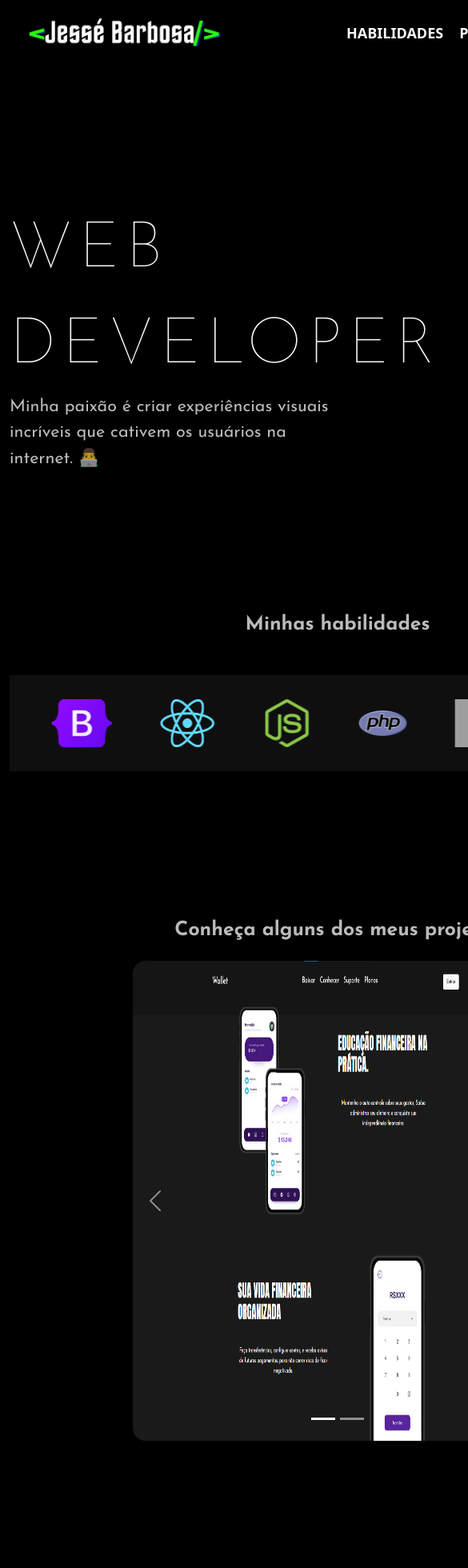
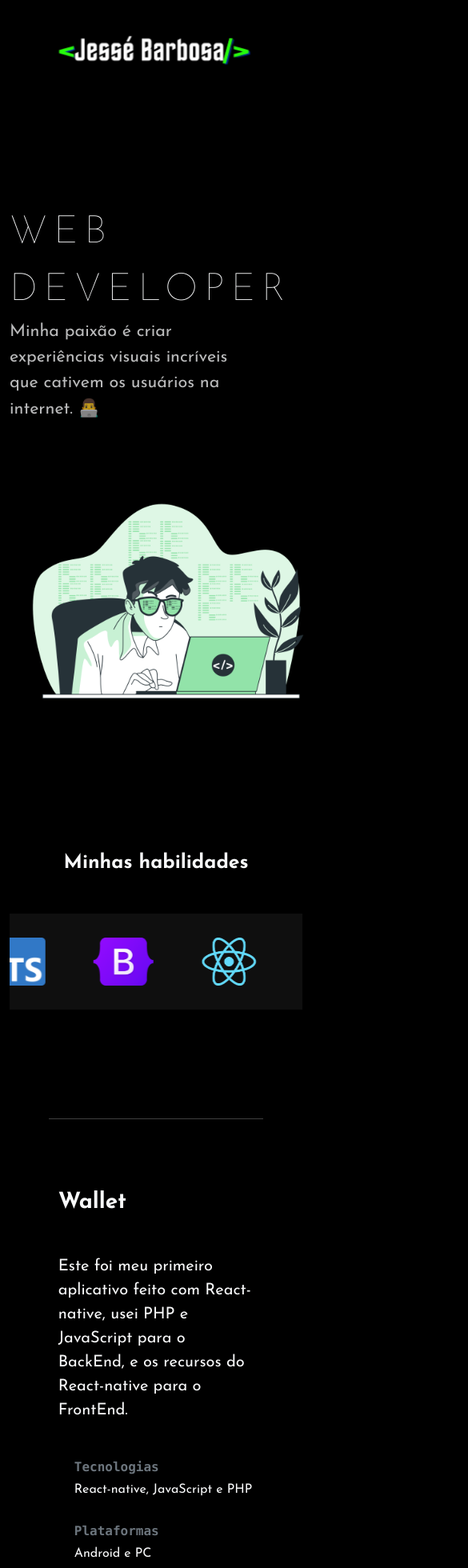
Before and after one commit to jesse-barbosa/jesse-barbosa.github.io, a React (Create React App) app: page / in a window 390 px wide. Shown: the top 1960 px of the page at 80% size, 585 px wide, since content can reach past the window. Built offline with nearby package versions, Linux system fonts and the light colour scheme; grey boxes are pictures that could not be loaded.

Commit message:
Responsiveness, changing layout of the project section, and animations

```diff
--- a/public/index.html
+++ b/public/index.html
@@ -6,11 +6,11 @@
     <meta name="theme-color" content="#000000" />
     <meta
       name="description"
-      content="Meu site pessoal "
+      content="Meu site pessoal feito com React 🤍"
     />
     <title>🤍 Jessé Barbosa</title>
   </head>
-  <body>
+  <body class="body">
     <div id="root"></div>
   </body>
 </html>
--- a/src/App.css
+++ b/src/App.css
@@ -1,7 +1,6 @@
 @import url('https://fonts.googleapis.com/css2?family=Josefin+Sans:ital,wght@0,100..700;1,100..700&display=swap');
 
 /* Animações */
-
 @keyframes scroll-left {
   0% {
     transform: translateX(0);
@@ -10,93 +9,153 @@
     transform: translateX(-15%);
   }
 }
+
+@keyframes slide-down {
+  0% {
+    transform: translateY(10%);
+    opacity: 0.4;
+  }
+  100% {
+    transform: translateY(0);
+    opacity: 1;
+  }
+}
+
+@keyframes slide-top {
+  0% {
+    transform: translateY(-20%);
+    opacity: 0.6;
+  }
+  100% {
+    transform: translateY(0);
+    opacity: 1;
+  }
+}
+@keyframes slide-left {
+  0% {
+    transform: translateX(10%);
+  }
+  100% {
+    transform: translateX(0);
+  }
+}
 /* Estilos globais */
-*{
+* {
   margin: 0;
   padding: 0;
+  box-sizing: border-box;
 }
+
+.body {
+  background-color: #000;
+  color: #fff;
+  font-family: 'Josefin Sans', sans-serif;
+  overflow-x: hidden;
+}
+
 .App {
-  background-color: #000000;
+  background-color: #000;
   min-height: 100vh;
-  min-width: 100vh;
 }
+
 .josefin-sans {
-  font-family: "Josefin Sans", sans-serif;
-  font-optical-sizing: auto;
-  font-style: normal;
+  font-family: 'Josefin Sans', sans-serif;
 }
+
+.bg-darker {
+  background-color: rgba(26, 26, 26, 0.6) !important ;
+}
+
 .text-green {
   color: #4caf50;
-}
-.bg-darker {
-  background-color:rgba(26, 26, 26, 0.6);
-  /*  rgba(26, 26, 26, 0.6) */
 }
 
 /* Estilo para o cabeçalho */
 header {
+  position: sticky;
+  top: 10px;
   z-index: 1;
-  position: sticky;
-  top: 20px;
+  margin-top: 2.6rem;
+  animation: slide-top 0.5s ease-in-out;
+}
+
+#navbar {
   display: flex;
-  flex-direction: row;
-  justify-content: space-around;
+  justify-content: space-between;
+  align-items: center;
+  max-width: 1300px;
+  margin: 0 auto;
+  padding: 0 20px;
 }
-.icon-header {
-  height: 45px;
 
+.nav-brand img {
+  max-height: 45px;
 }
+
+.nav-list {
+  list-style: none;
+  display: flex;
+  gap: 20px;
+  flex-wrap: wrap;
+}
+
 .nav-item {
   text-decoration: none;
-  margin: 0px 10px;
-  font-size: 18px;
   color: #e1e1e1;
-  font-family: inherit;
-  font-weight: 800;
-  cursor: pointer;
-  position: relative;
-  border: none;
-  background: none;
-  text-transform: uppercase;
-  transition-timing-function: cubic-bezier(0.25, 0.8, 0.25, 1);
-  transition-duration: 400ms;
-  transition-property: color;
+  font-weight: 600;
+  transition: color 0.2s;
 }
+.nav-item:hover {
+  color: rgb(255, 0, 0);
+}
+@media (max-width: 768px) {
+  .nav-list {
+    flex-direction: column;
+    gap: 10px;
+    align-items: center;
+    background-color: #000;
+    padding: 10px 0;
+  }
 
-.nav-item:focus:after,
-.nav-item:hover:after {
-  width: 100%;
-  left: 0%;
-}
+  #navbar {
+    flex-direction: column;
+    align-items: flex-start;
+  }
 
-.nav-item:after {
-  content: "";
-  pointer-events: none;
-  bottom: 10px;
-  left: 50%;
-  position: absolute;
-  width: 0%;
-  height: 2px;
-  background-color: #fff;
-  transition-timing-function: cubic-bezier(0.25, 0.8, 0.25, 1);
-  transition-duration: 400ms;
-  transition-property: width, left;
+  .nav-brand,
+  .nav-list {
+    width: 100%;
+    text-align: center;
+  }
+
+  .nav-list {
+    display: none;
+  }
+
+  .nav-list.active {
+    display: flex;
+  }
 }
 
 /* Main */
 section {
-  margin-top: 10rem;
+  margin-top: 7.5rem;
+  animation: slide-down 0.5s ease-in;
 }
-.hand {
-  display: inline-block;
-  animation: hand 1s ease-out;
-}
+
 .title {
   font-size: 60pt;
   letter-spacing: 6pt;
   text-transform: uppercase;
   font-weight: 100;
 }
+
+@media (max-width: 768px) {
+  .title {
+    font-size: 3rem;
+  }
+}
+
 
 /* Estilo para o banner com rolagem infinita */
 .scrolling-banner {
@@ -116,32 +175,56 @@ section {
   margin: 30px;
 }
 
+/* Estilos para os projetos */
+main .projects .project {
+  opacity: 0;
+  margin-top: 7.5rem;
+  transform: translateX(10%);
+  transition: opacity 0.2s ease, transform 2s ease;
+}
+main .projects .project.animate {
+  opacity: 1;
+  transform: translateX(0);
+}
+/* About Section */
 .about {
   margin-top: 10rem;
+  padding: 20px;
+  text-align: center;
 }
+
 .about p {
-  font-size: 14pt;
   font-size: 16pt;
 }
+
 .photo {
   border-radius: 2rem;
-  height: 400px;
+  max-height: 400px;
+  max-width: 100%;
+  width: auto;
+  height: auto;
+  margin: 0 auto;
+  display: block;
+  object-fit: cover;
 }
 
 /* Estilos para o footer */
 footer {
   margin-top: 10rem;
+  padding: 10px 20px;
+  background-color: #000;
+  display: flex;
+  justify-content: space-between;
+  align-items: center;
 }
 
 .icones {
   display: flex;
-  justify-content: flex-end;
-  align-items: center;
+  gap: 10px;
 }
 
 .icones i {
-  transition: all 0.2s;
-  margin: 0 0.3rem;
+  transition: transform 0.2s;
 }
 
 .icones i:hover {
@@ -153,3 +236,15 @@ footer {
   color: #4caf50;
   font-size: 0.9em;
 }
+
+@media (max-width: 768px) {
+  footer {
+    flex-direction: column;
+    text-align: center;
+    gap: 10px;
+  }
+
+  .icones {
+    justify-content: center;
+  }
+}
--- a/src/App.js
+++ b/src/App.js
@@ -13,6 +13,8 @@ import 'bootstrap/dist/js/bootstrap.min.js';
 
 function App() {
   useEffect(() => {
+
+    // Feature para copiar email na área de transferência do usuário quando clicar no botão copyEmailButton
     const copyEmailButton = document.getElementById('copyEmailButton');
     if (copyEmailButton) {
       copyEmailButton.addEventListener('click', (event) => {
@@ -20,31 +22,37 @@ function App() {
         const email = 'barbosajesse419@gmail.com';
         navigator.clipboard.writeText(email).then(() => {
           const copyMessage = document.getElementById('copyMessage');
+
+          // Se o usuário copiar o email, a mensagem copyMessage aparece por 2 segundos
           if (copyMessage) {
             copyMessage.style.display = 'inline';
             setTimeout(() => {
               copyMessage.style.display = 'none';
             }, 2000);
           }
+          // Caso não dê certo de copiar, retorna um erro
         }).catch(err => {
           console.error('Erro ao copiar texto: ', err);
         });
       });
     }
+    // Função para animar os itens
+    function animateVisibleItems() {
+      const project = document.querySelectorAll('.project');
 
-    const sections = document.querySelectorAll('.fade-in');
-    const options = { threshold: 0.1 };
-    const observer = new IntersectionObserver((entries) => {
-      entries.forEach(entry => {
-        if (entry.isIntersecting) {
-          entry.target.classList.add('appear');
-          observer.unobserve(entry.target);
-        }
+      project.forEach(item => {
+          const rect = item.getBoundingClientRect();
+          const windowHeight = window.innerHeight || document.documentElement.clientHeight;
+          if (rect.top >= 0 && rect.top <= windowHeight) {
+              item.classList.add('animate');
+          }
       });
-    }, options);
+  }
+  // Chama a função quando o usuário rolar a tela pra baixo
+  animateVisibleItems();
+  window.addEventListener('scroll', animateVisibleItems);
 
-    sections.forEach(section => observer.observe(section));
-
+    // Feature para direcionar o usuário a uma seção da página pelos links do nav
     const navLinks = document.querySelectorAll('.nav-item');
     navLinks.forEach(link => {
       link.addEventListener('click', (event) => {
@@ -57,7 +65,7 @@ function App() {
       });
     });
 
-    // Clean up event listeners on component unmount
+
     return () => {
       if (copyEmailButton) {
         copyEmailButton.removeEventListener('click', () => {});
@@ -71,31 +79,39 @@ function App() {
   return (
     <div className="App">
       <header>
-        <div className="me-auto">
-          <img src={iconHeader} className="icon-header" alt="icon" />
-        </div>
-        <div className="nav mt-2 me-5">
+        <nav id="navbar">
+          <a href="index.html" className="nav-brand me-auto">
+            <img src={iconHeader} alt="icon" />
+          </a>
+        <ul className="nav-list mt-2 me-5">
+          <li>
           <a href="#skills" className="nav-item text-light fw-semibold">HABILIDADES</a>
+          </li>
+          <li>
           <a href="#projects" className="nav-item text-light fw-semibold">PROJETOS</a>
+          </li>
+          <li>
           <a href="#about" className="nav-item text-light fw-semibold">SOBRE MIM</a>
-        </div>
+          </li>
+        </ul>
+        </nav>
       </header>
       <main className="mt-5">
         <section>
           <div className="container flex-grow-1">
             <div className="row justify-content-center align-items-center mt-5">
-              <div className="col-8 text-start">
-                <p className="title josefin-sans text-light mt-5 mb-0">Web Developer</p>
-                <p className="josefin-sans text-light fs-4 opacity-75 w-75">Minha paixão é criar experiências visuais incríveis que cativem os usuários na internet. 👨‍💻</p>
+              <div className="col-md-8 text-start">
+                <p className="title text-light mt-5 mb-0">Web Developer</p>
+                <p className="text-light fs-4 opacity-75 w-75">Minha paixão é criar experiências visuais incríveis que cativem os usuários na internet. 👨‍💻</p>
               </div>
-              <div className="col-4">
+              <div className="col-md-4">
                 <img src={coding} alt="Coding..." height="400px"></img>
               </div>
             </div>
           </div>
         </section>
         <section id="skills">
-          <h2 className="josefin-sans text-light text-center fw-bolder my-4 mt-4 opacity-75">Minhas habilidades</h2>
+          <h2 className=" text-light text-center fw-bolder my-4 mt-4">Minhas habilidades</h2>
           <div className="container-fluid flex-grow-1">
             <div className="row justify-content-center align-items-center mt-5">
               <div className="container-fluid">
@@ -108,48 +124,63 @@ function App() {
         </section>
         <section id="projects">
           <div className="container w-75 rounded-4">
-            <div className="row justify-content-center align-items-center mt-5 px-5">
-              <h2 className="josefin-sans text-light text-center fw-bolder my-4 mt-4 opacity-75">Conheça alguns dos meus projetos</h2>
-              <div id="carouselExampleCaptions" className="carousel slide">
-                <div className="carousel-indicators">
-                  <button type="button" data-bs-target="#carouselExampleCaptions" data-bs-slide-to="0" className="active" aria-current="true" aria-label="Slide 1"></button>
-                  <button type="button" data-bs-target="#carouselExampleCaptions" data-bs-slide-to="1" aria-label="Slide 2"></button>
-                </div>
-                <div className="carousel-inner">
-                  <div className="carousel-item active">
-                    <img src={walletPrint} height="600px" className="d-block w-100 rounded-4" alt="..."></img>
-                    <div className="carousel-caption d-none d-md-block">
-                      <h2 className="fw-bolder text-green">Wallet</h2>
-                    </div>
+            <div className="row justify-content-center align-items-center mt-5">
+                <div className="projects">
+                  <div className="project mt-1">
+                  <hr />
+                    <div className="row">
+                      <div className="col-md-9 col-12 project-description p-4">
+                        <h1 className="fw-bolder text-light text-start my-5">Wallet</h1>
+                          <p className="text-light fs-5">
+                            Este foi meu primeiro aplicativo feito com React-native, usei PHP e JavaScript para o BackEnd, e os recursos do React-native para o FrontEnd.
+                          </p>
+                      </div>
+                      <div className="col-md-3 align-content-end">
+                      <ul>
+                        <li className="list-group-item text-secondary fw-bold font-monospace my-1">Tecnologias</li>
+                        <li className="list-group-item text-light">React-native, JavaScript e PHP</li>
+                        <br />
+                        <li className="list-group-item text-secondary fw-bold font-monospace my-1">Plataformas</li>
+                        <li className="list-group-item text-light">Android e PC</li>
+                      </ul>
+                      </div>
+                      </div>
+                      <img src={walletPrint} height="20%" className="d-block w-100 rounded-4" alt="..."></img>
                   </div>
-                  <div className="carousel-item">
-                    <img src={nottenPrint} height="600px" className="d-block w-100 rounded-4" alt="..."></img>
-                    <div className="carousel-caption d-none d-md-block">
-                      <h2 className="fw-bolder text-green">Notten</h2>
-                    </div>
+                  <div className="project">
+                  <hr />
+                    <div className="row">
+                      <div className="col-md-9 col-12 project-description p-4">
+                        <h1 className="fw-bolder text-light text-start my-5">Notten</h1>
+                          <p className="text-light fs-5">
+                            Este é um aplicativo Desktop de anotações feito com HTML, CSS, Bootstrap, JavaScript, e PHP para o Back-end.
+                          </p>
+                      </div>
+                      <div className="col-md-3 align-content-end">
+                      <ul>
+                        <li className="list-group-item text-secondary fw-bold font-monospace my-1">Tecnologias</li>
+                        <li className="list-group-item text-light">Electron, HTML, Bootstrap, CSS, JavaScript e PHP</li>
+                        <br />
+                        <li className="list-group-item text-secondary fw-bold font-monospace my-1">Plataformas</li>
+                        <li className="list-group-item text-light">PC</li>
+                      </ul>
+                      </div>
+                      </div>
+                      <img src={nottenPrint} height="20%" className="d-block w-100 rounded-4" alt="..."></img>
                   </div>
                 </div>
-                <button className="carousel-control-prev" type="button" data-bs-target="#carouselExampleCaptions" data-bs-slide="prev">
-                  <span className="carousel-control-prev-icon" aria-hidden="true"></span>
-                  <span className="visually-hidden">Previous</span>
-                </button>
-                <button className="carousel-control-next" type="button" data-bs-target="#carouselExampleCaptions" data-bs-slide="next">
-                  <span className="carousel-control-next-icon" aria-hidden="true"></span>
-                  <span className="visually-hidden">Next</span>
-                </button>
-              </div>
             </div>
           </div>
         </section>
         <section className="about" id="about">
           <div className="container bg-darker rounded-4 py-5">
             <div className="row">
-              <div className="col-6 text-center">
+              <div className="col-md-6 text-center">
                 <img className="photo" src={photo} alt="Foto de perfil"></img>
               </div>
-              <div className="col-5 text-center">
-                <h2 className="josefin-sans text-light fw-bolder mt-4">Sobre mim</h2>
-                <p className="josefin-sans fw-normal text-light text-center mt-5">
+              <div className="col-md-5 text-center">
+                <h2 className="text-light fw-bolder mt-4">Sobre mim</h2>
+                <p className="fw-normal text-light text-center mt-5">
                   Tenho 15 anos e atualmente moro em Teófilo Otoni - MG. Sou um estudante apaixonado por <span className="text-success">tecnologia</span>, especialmente pelo <span className="text-success"> desenvolvimento web.</span> Minha paixão é criar experiências visuais incríveis que cativem os usuários na <span className="text-success">internet.</span> 👨‍💻
                   <br />💡 Estou constantemente buscando novos desafios e <span className="text-success">oportunidades</span> de aprendizado para aprimorar minhas habilidades.
                 </p>
@@ -161,10 +192,10 @@ function App() {
       <footer className="text-center text-light fw-semibold border-bottom border-5 border-success">
         <div className="container-fluid">
           <div className="row">
-            <div className="col-4 d-flex text-start align-items-center">
+            <div className="col-md-4 d-flex text-start align-items-center">
               <p>Jessé Barbosa © 2024 | Todos os direitos reservados.</p>
             </div>
-            <div className="icones col-8 d-flex text-end align-items-center pb-4">
+            <div className="icones col-md-8 d-flex justify-content-end align-items-center pb-4">
               <span id="copyMessage" className="copy-message">Copiado!</span>
               <a href="#about" id="copyEmailButton" className="icon-link icon-link-hover"><i className="bi bi-envelope-fill text-white fs-4"></i></a>
               <a href="https://github.com/jesse-barbosa" target="_blank" rel="noopener noreferrer" className="icon-link icon-link-hover"><i className="bi bi-github text-white fs-4"></i></a>
--- a/src/icons.js
+++ b/src/icons.js
@@ -2,6 +2,7 @@ import React from 'react';
 import htmlIcon from './img/languages/html.png';
 import cssIcon from './img/languages/css.png';
 import jsIcon from './img/languages/js.png';
+import typescriptIcon from './img/languages/typescript.png';
 import bootstrapIcon from './img/languages/bootstrap.png';
 import reactIcon from './img/languages/react.png';
 import nodeIcon from './img/languages/nodeJS.png';
@@ -12,6 +13,7 @@ const iconData = [
   { src: htmlIcon, alt: 'HTML', class: 'ms-5 ps-3' },
   { src: cssIcon, alt: 'CSS' },
   { src: jsIcon, alt: 'JavaScript' },
+  { src: typescriptIcon, alt: 'Typescript' },
   { src: bootstrapIcon, alt: 'Bootstrap' },
   { src: reactIcon, alt: 'SQL' },
   { src: nodeIcon, alt: 'NodeJS' },
```
Also changed, not shown: src/img/languages/typescript.png (added).
